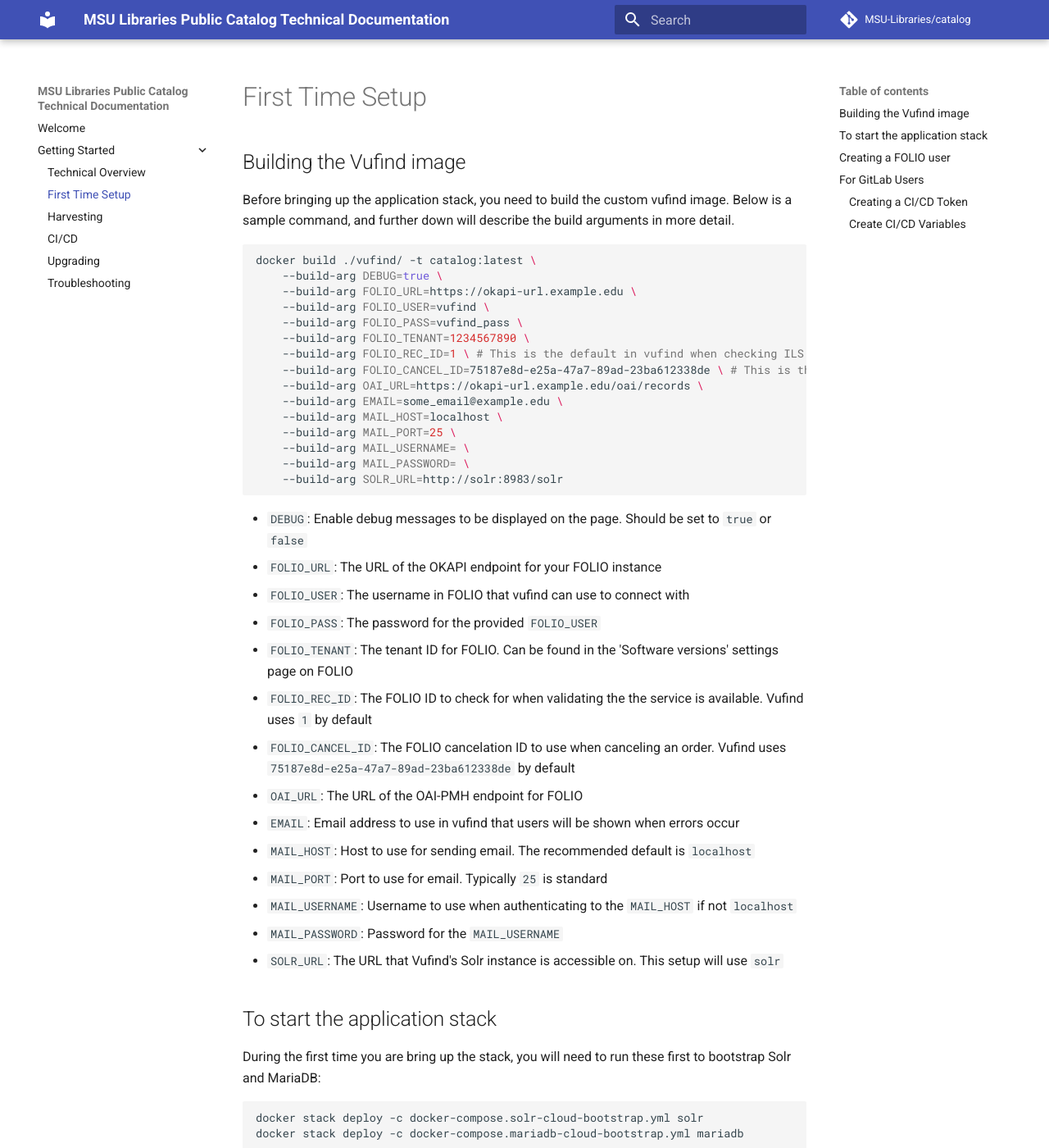
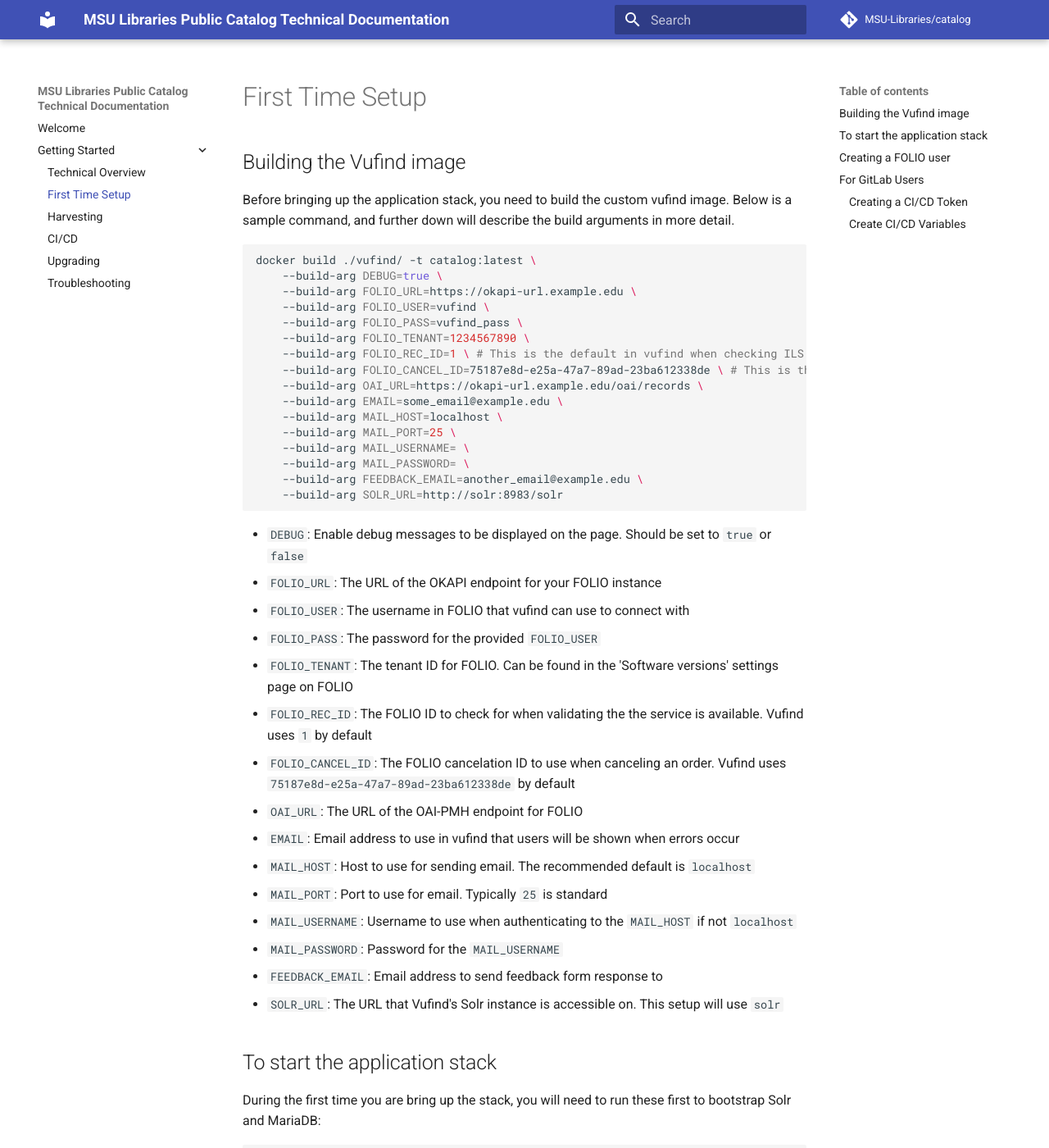
Before and after one commit to MSU-Libraries/catalog, an MkDocs documentation site: the page built from docs/first-time-setup.md, in a window 1280 px wide and 1400 px high. Shown: the whole window at 82% size. Built offline with MkDocs 1.6.1 and Material for MkDocs 9.7.7, drawn with Linux system fonts in a browser that asks for light colours; comment, search, counter and statistics services are not loaded.

Commit message:
vufind: Feedback email address is now separate CI var

````diff
--- a/docs/first-time-setup.md
+++ b/docs/first-time-setup.md
@@ -20,6 +20,7 @@
     --build-arg MAIL_PORT=25 \
     --build-arg MAIL_USERNAME= \
     --build-arg MAIL_PASSWORD= \
+    --build-arg FEEDBACK_EMAIL=another_email@example.edu \
     --build-arg SOLR_URL=http://solr:8983/solr
 ```
 
@@ -38,6 +39,7 @@
 * `MAIL_PORT`: Port to use for email. Typically `25` is standard
 * `MAIL_USERNAME`: Username to use when authenticating to the `MAIL_HOST` if not `localhost`
 * `MAIL_PASSWORD`: Password for the `MAIL_USERNAME`
+* `FEEDBACK_EMAIL`: Email address to send feedback form response to
 * `SOLR_URL`: The URL that Vufind's Solr instance is accessible on. This setup will use `solr`
 
 ## To start the application stack
````
Also changed, not shown: docs/CICD.md (+1 -0 lines), 3 other files.
